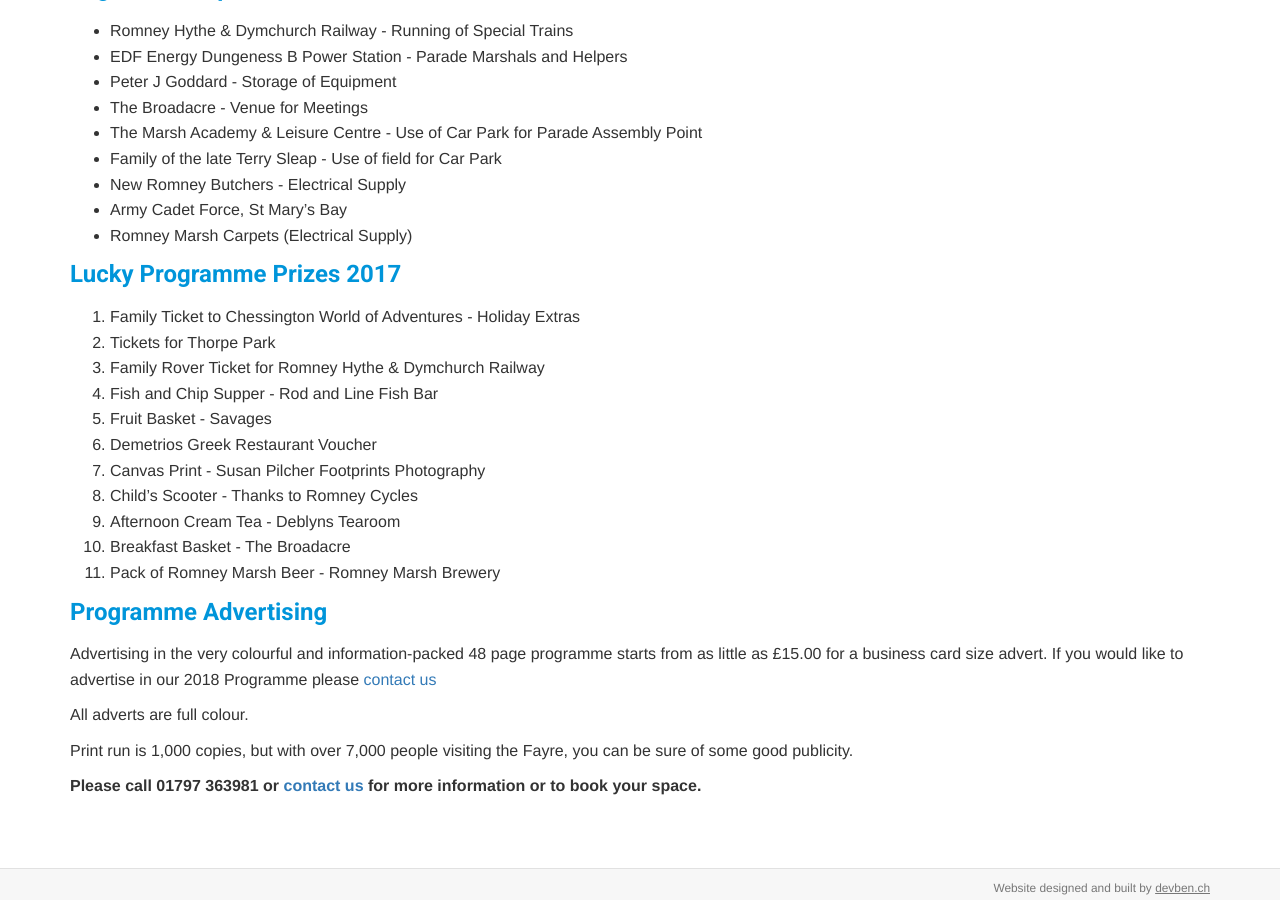
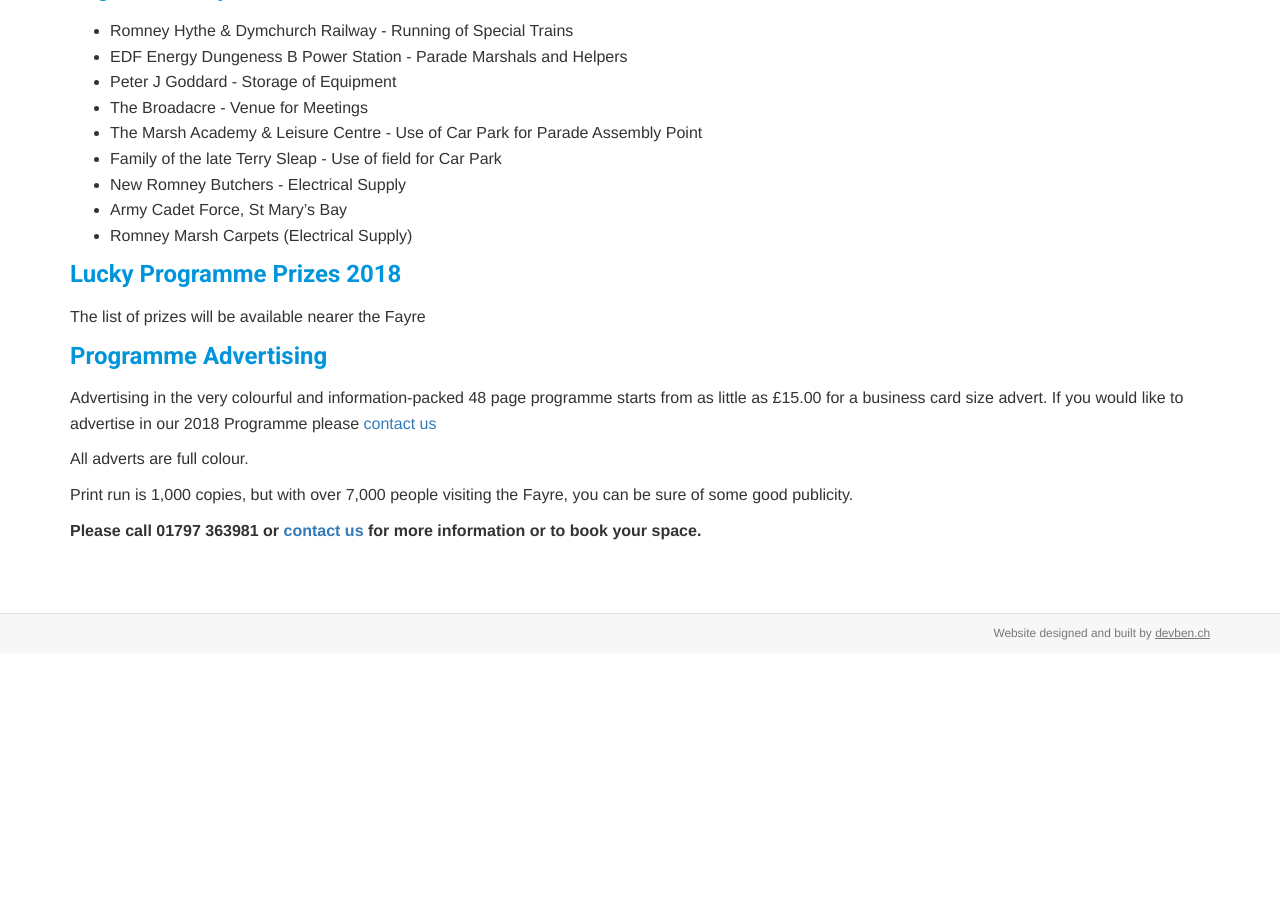
Before and after one commit to jodiedoubleday/newromney, a Jekyll site: the page built from supportUs.md, in a window 1280 px wide and 900 px high, scrolled down 1266 px. Built offline with Jekyll 4.4.1, drawn with Linux system fonts in a browser that asks for light colours; a script that is not in the unit is left out; after the commit the page ends 1919 px from its top, so only the background shows below that.

Commit message:
Update Pages “supportUs”

```diff
--- a/supportUs.md
+++ b/supportUs.md
@@ -72,19 +72,9 @@
 * Army Cadet Force, St Mary's Bay
 * Romney Marsh Carpets (Electrical Supply)
 
-### Lucky Programme Prizes 2017
+### Lucky Programme Prizes 2018
 
-1. Family Ticket to Chessington World of Adventures - Holiday Extras
-2. Tickets for Thorpe Park
-3. Family Rover Ticket for Romney Hythe & Dymchurch Railway
-4. Fish and Chip Supper - Rod and Line Fish Bar
-5. Fruit Basket - Savages
-6. Demetrios Greek Restaurant Voucher
-7. Canvas Print - Susan Pilcher Footprints Photography
-8. Child's Scooter - Thanks to Romney Cycles
-9. Afternoon Cream Tea - Deblyns Tearoom
-10. Breakfast Basket - The Broadacre
-11. Pack of Romney Marsh Beer - Romney Marsh Brewery
+The list of prizes will be available nearer the Fayre
 
 ### Programme Advertising
 
```
